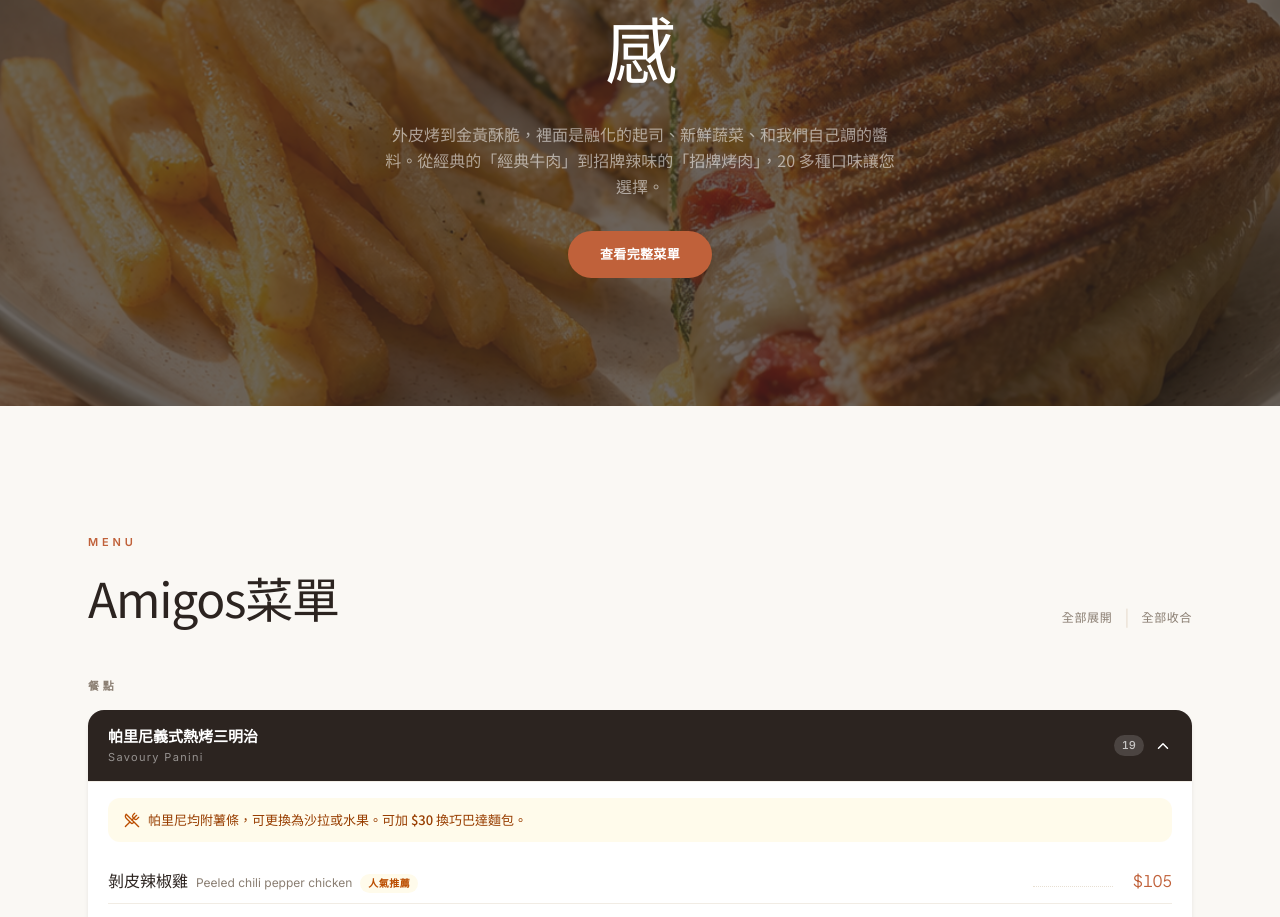
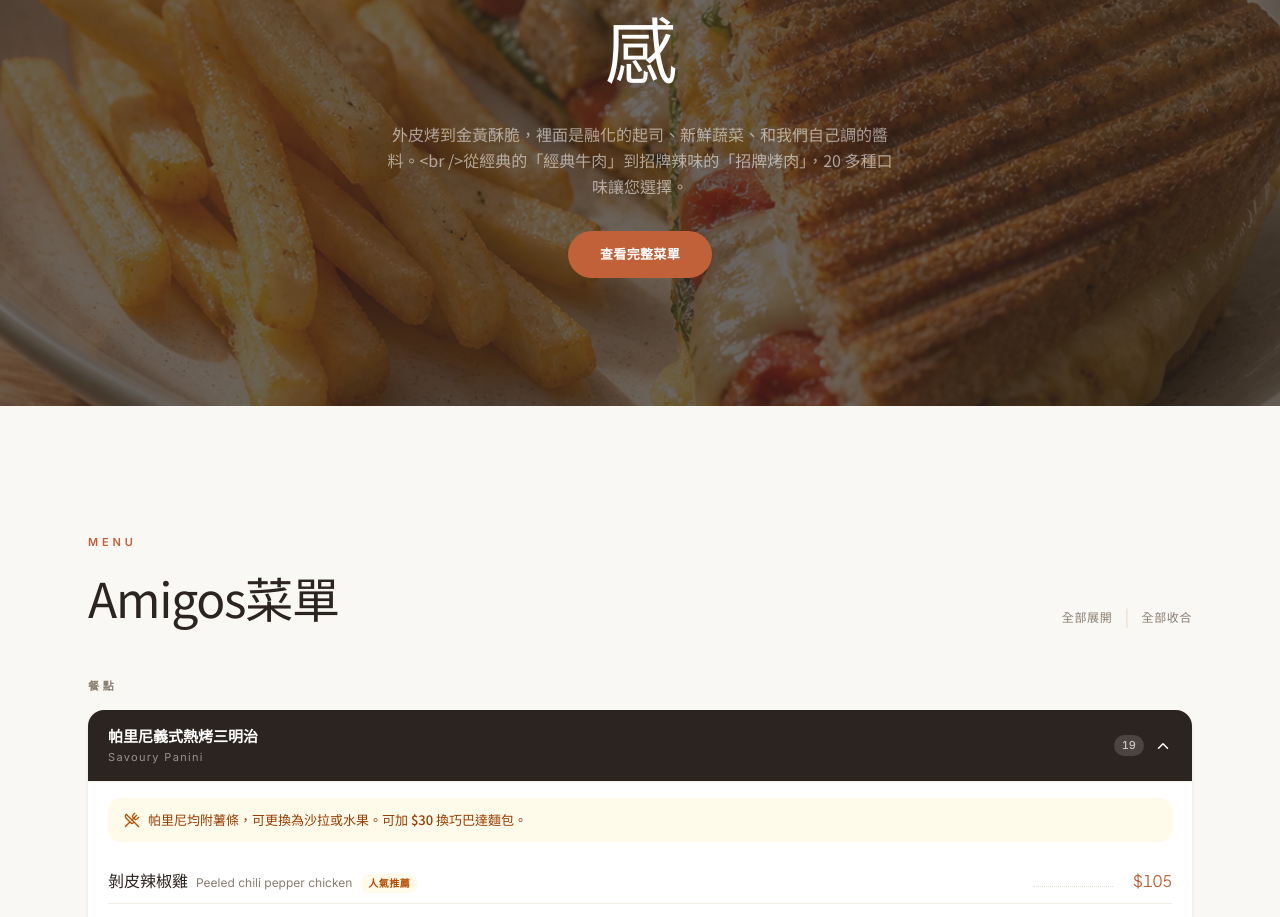
Before and after one commit to ssyan110/amigos-brunch, a Next.js app in the folder amigos-next/: page / in a window 1280 px wide. Shown: the part 1960-2877 px from the top of the page. Built offline with nearby package versions, Linux system fonts and the light colour scheme.

Commit message:
change content

```diff
--- a/amigos-next/src/app/page.tsx
+++ b/amigos-next/src/app/page.tsx
@@ -450,7 +450,7 @@
         </h2>
         <p className="mt-6 text-white/55 max-w-lg mx-auto leading-relaxed font-[family-name:var(--font-zh)]">
           {lang === "zh"
-            ? "外皮烤到金黃酥脆，裡面是融化的起司、新鮮蔬菜、和我們自己調的醬料。從經典的「經典牛肉」到招牌辣味的「招牌烤肉」，20 多種口味讓您選擇。"
+            ? "外皮烤到金黃酥脆，裡面是融化的起司、新鮮蔬菜、和我們自己調的醬料。<br />從經典的「經典牛肉」到招牌辣味的「招牌烤肉」，20 多種口味讓您選擇。"
             : "Golden-brown crust on the outside, melted cheese and fresh-cut vegetables on the inside, finished with our house-made sauce. From the hearty \"Classic Beef\" to the spicy-sweet \"BBQ Pork,\" we've got 20+ flavors worth exploring."}
         </p>
         <a
```
